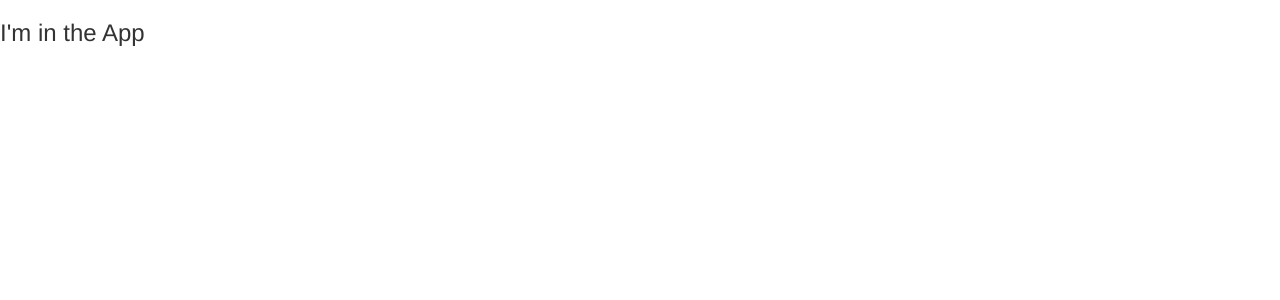
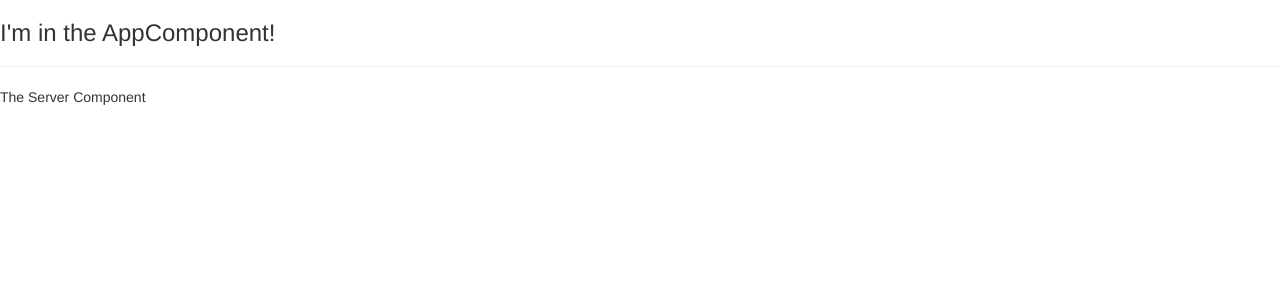
Before and after one commit to NatsukiSh/my-first-app, an Angular app: page / in a window 1280 px wide. Shown: the top 300 px of the page. Built offline with nearby package versions, Linux system fonts and the light colour scheme.

Commit message:
Created new servers via new Terminal

```diff
--- a/src/app/app.component.html
+++ b/src/app/app.component.html
@@ -1 +1,3 @@
-<h3>I'm in the App</h3>
+<h3>I'm in the AppComponent!</h3>
+<hr />
+<app-server></app-server>
--- a/src/app/app.module.ts
+++ b/src/app/app.module.ts
@@ -1,9 +1,11 @@
 import { NgModule } from '@angular/core';
 import { BrowserModule } from '@angular/platform-browser';
 import { AppComponent } from './app.component';
+import { ServerComponent } from './server/server.component';
+import { ServersComponent } from './servers/servers.component';
 
 @NgModule({
-  declarations: [AppComponent],
+  declarations: [AppComponent, ServerComponent, ServersComponent],
   imports: [BrowserModule],
   providers: [],
   bootstrap: [AppComponent],
--- /dev/null
+++ b/src/app/servers/servers.component.html
@@ -0,0 +1,2 @@
+<app-server></app-server>
+<app-server></app-server>
```
Also changed, not shown: src/app/servers/servers.component.ts (added, +10 -0 lines), src/app/servers/servers.component.css (added).
